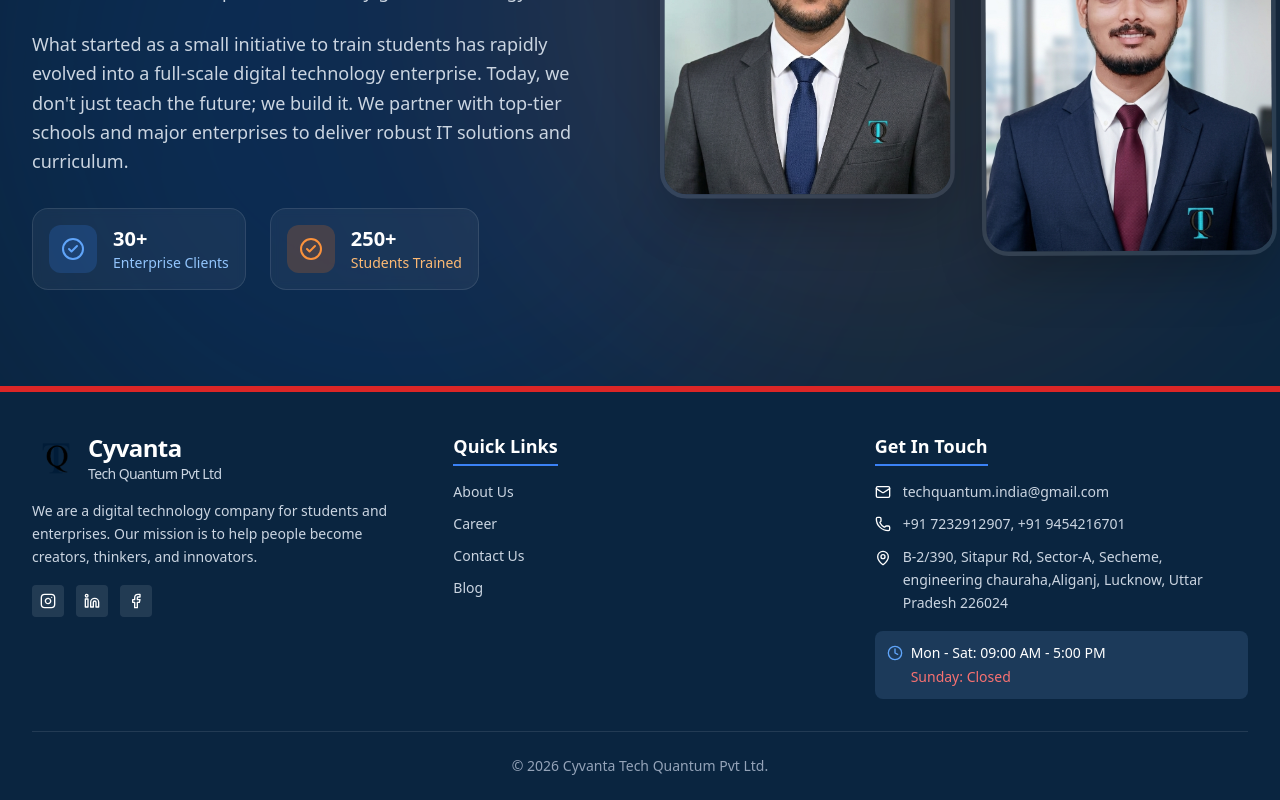
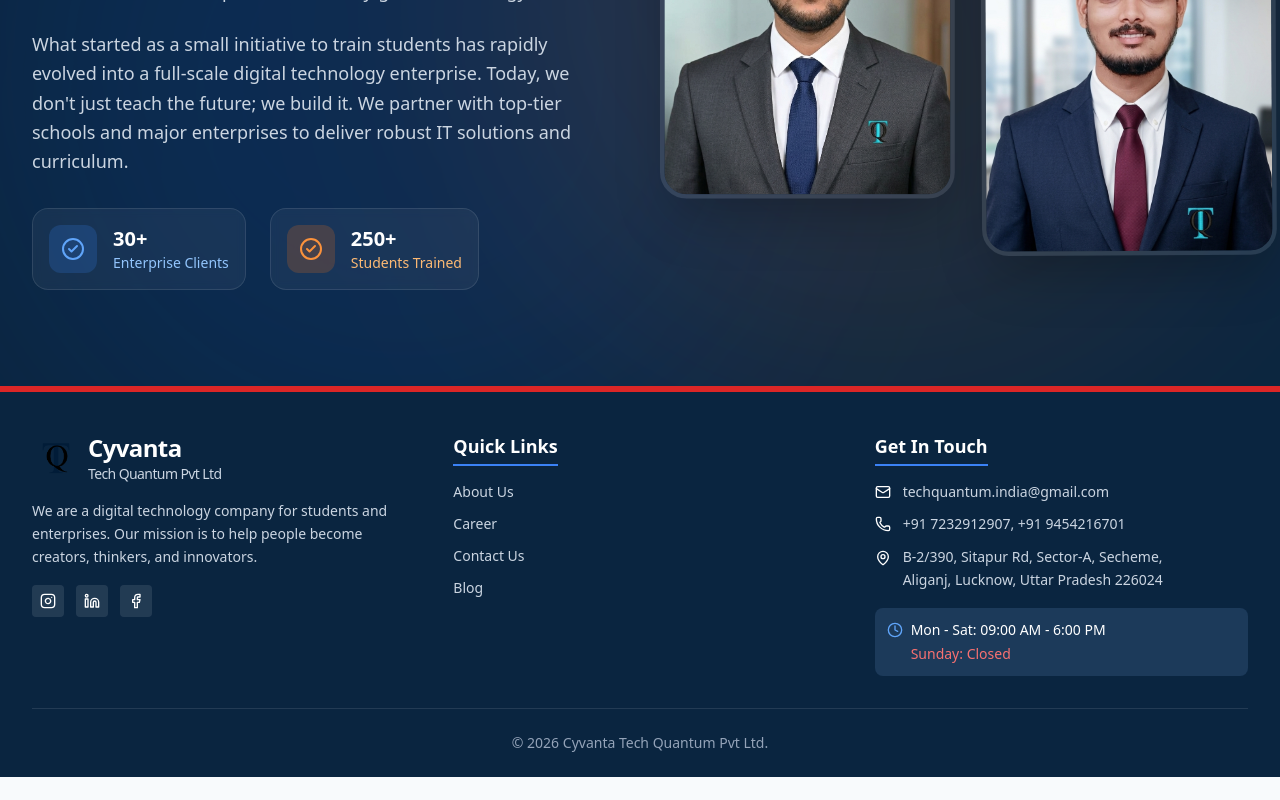
Before and after one commit to techquantam/Tech_Quantum, a React (Vite) app in the folder frontend/: page / in a window 1280 px wide. Shown: the part 2411-3211 px from the top of the page. After the commit the page ends 3188 px from the top, so only its background shows below. Built offline with nearby package versions, Linux system fonts and the light colour scheme; no server answers.

Commit message:
edit in project

```diff
--- a/frontend/src/components/Footer.jsx
+++ b/frontend/src/components/Footer.jsx
@@ -67,14 +67,14 @@
               </li>
               <li className="flex items-start gap-3">
                 <MapPin className="w-4 h-4 text-white shrink-0 mt-1" />
-                <span className="leading-relaxed">B-2/390, Sitapur Rd, Sector-A, Secheme, <br />engineering chauraha,Aliganj, Lucknow, Uttar Pradesh 226024</span>
+                <span className="leading-relaxed">B-2/390, Sitapur Rd, Sector-A, Secheme,<br /> Aliganj, Lucknow, Uttar Pradesh 226024</span>
               </li>
             </ul>
 
             <div className="bg-[#1C3A5A] p-3 rounded-lg">
               <div className="flex items-center gap-2 text-blue-400 mb-1">
                 <Clock className="w-4 h-4" />
-                <span className="text-white text-sm font-medium">Mon - Sat: 09:00 AM - 5:00 PM</span>
+                <span className="text-white text-sm font-medium">Mon - Sat: 09:00 AM - 6:00 PM</span>
               </div>
               <p className="text-red-400 text-sm font-medium ml-6">Sunday: Closed</p>
             </div>
```
